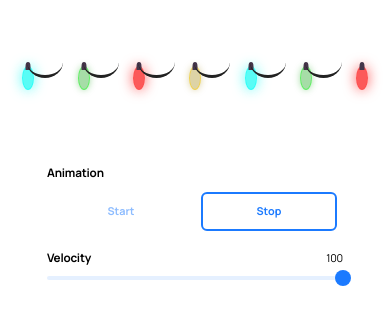
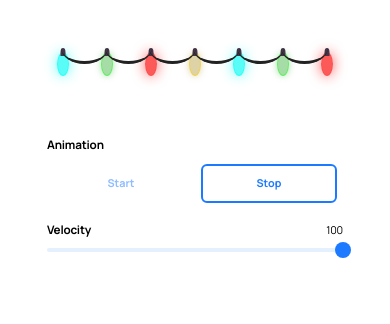
Before and after one commit to caiquearaujo/challenge-christmas-lights-vue, a Vue app: page / in a window 390 px wide. Shown: the top 324 px of the page. Built offline with nearby package versions, Linux system fonts and the light colour scheme; a web font is replaced by a local one.

Commit message:
Resposiveness

```diff
--- a/src/styles/components/tree-light.scss
+++ b/src/styles/components/tree-light.scss
@@ -65,3 +65,24 @@
 		content: none;
 	}
 }
+
+@media screen and (max-width: 640px) {
+	.tree .light {
+		margin: 8px;
+
+		&::after {
+			width: 140%;
+		}
+	}
+}
+
+@media screen and (max-width: 470px) {
+	.tree .light {
+		margin: 4px;
+		max-width: 36px;
+
+		&::after {
+			width: 130%;
+		}
+	}
+}
```
